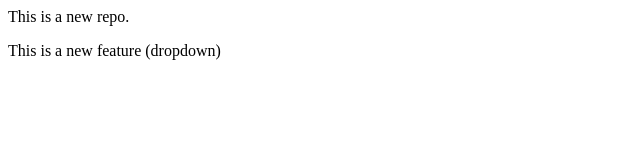
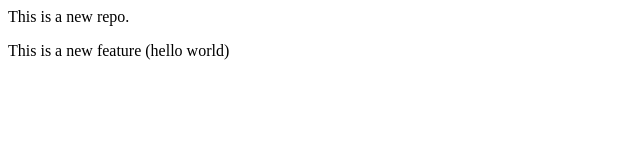
Before and after one commit to Akanksha-66/LocalRepo, a plain HTML site: page index.html in a window 1280 px wide. Shown: the full height of the page, 0-640 px from the left. Drawn offline with Linux system fonts and the light colour scheme.

Commit message:
Add new feature

```diff
--- a/index.html
+++ b/index.html
@@ -1,2 +1,2 @@
 <p>This is a new repo.</p>
-<p> This is a new feature (dropdown)</p>
+<p> This is a new feature (hello world)</p>
```
